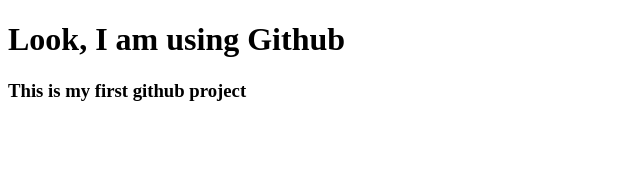
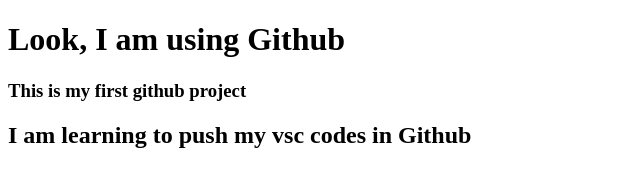
Before and after one commit to samiasultana/my-first-website, a plain HTML site: page index.html in a window 1280 px wide. Shown: the whole page, without its empty margins (0-640 px from the left). Drawn offline with Linux system fonts and the light colour scheme.

Commit message:
learning to push

```diff
--- a/index.html
+++ b/index.html
@@ -8,5 +8,6 @@
 <body>
 <h1>Look, I am using Github</h1>
 <h3>This is my first github project</h3>
+<h2>I am learning to push my vsc codes in Github</h2>
 </body>
 </html>
```
